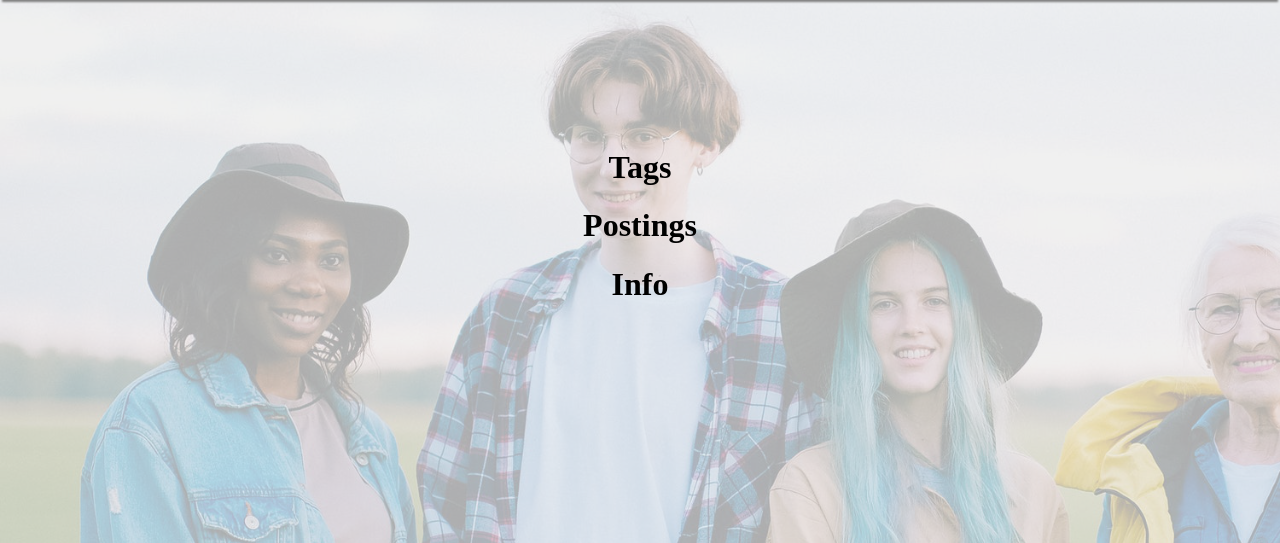
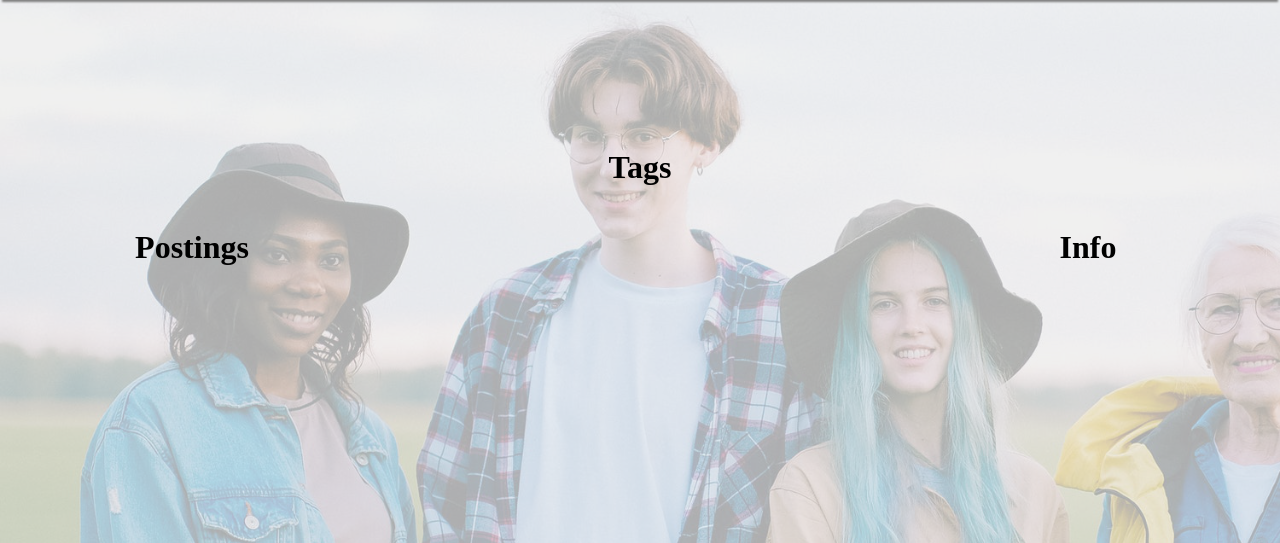
Before and after one commit to RBHNirvana/NWHacks, a Flask app: page /volpositions.html in a window 1280 px wide. Shown: the part 90-633 px from the top of the page. Run offline with Flask 2, Linux system fonts and the light colour scheme.

Commit message:
Added styling to the postings page

```diff
--- a/app/static/positions.css
+++ b/app/static/positions.css
@@ -1,3 +1,17 @@
 .content-container{
     text-align: center;
 }
+
+.posts-container{
+    justify-content: space-around;
+}
+
+.postings{
+    float: left;
+    width: 30%;
+}
+
+.info-container{
+    float: right;
+    width: 30%;
+}
--- a/app/templates/volpositions.html
+++ b/app/templates/volpositions.html
@@ -15,11 +15,13 @@
         <div class="tags-bar">
             <h1>Tags</h1>
         </div>
-        <div class="postings">
-            <h1>Postings</h1>
-        </div>
-        <div class="info-container">
-            <h1>Info</h1>
+        <div class="posts-container">
+            <div class="postings">
+                <h1>Postings</h1>
+            </div>
+            <div class="info-container">
+                <h1>Info</h1>
+            </div>
         </div>
     </div>
 </body>
```
